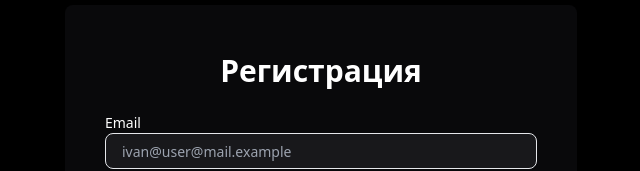
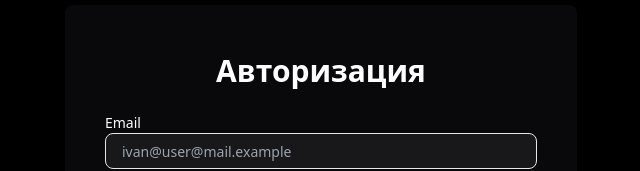
Before and after one commit to AgaspherGames/quizer, a Next.js app: page /login in a window 1280 px wide. Shown: the part 191-362 px from the top of the page, without its empty margins (319-959 px from the left). Built offline with nearby package versions, Linux system fonts and the light colour scheme.

Commit message:
fixed layout

```diff
--- a/components/component/Pages/login.tsx
+++ b/components/component/Pages/login.tsx
@@ -58,7 +58,7 @@ export function Login() {
     <div className="min-h-screen flex items-center justify-center bg-black">
       <div className="w-full max-w-sm shadow-lg rounded-lg overflow-hidden md:max-w-lg">
         <div className="px-10 py-12 bg-zinc-950 text-white">
-          <h1 className="text-3xl font-bold text-center">Регистрация</h1>
+          <h1 className="text-3xl font-bold text-center">Авторизация</h1>
           {error && (
             <p className="text-red-200 text-lg text-center my-2">{error}</p>
           )}
@@ -103,7 +103,7 @@ export function Login() {
         </div>
         <div className="px-10 py-4 bg-zinc-900 text-center text-white">
           <span>Еще нет аккаунта?</span>
-          <Link className="text-blue-500 hover:text-blue-700 ml-2" href="#">
+          <Link className="text-blue-500 hover:text-blue-700 ml-2" href="/register">
             Создать
           </Link>
         </div>
--- a/components/component/Pages/register.tsx
+++ b/components/component/Pages/register.tsx
@@ -119,7 +119,7 @@ export function Register() {
         </div>
         <div className="px-10 py-4 bg-zinc-900 text-center text-white">
           <span>Уже есть аккаунт?</span>
-          <Link className="text-blue-500 hover:text-blue-700 ml-2" href="#">
+          <Link className="text-blue-500 hover:text-blue-700 ml-2" href="/login">
             Войти
           </Link>
         </div>
```
